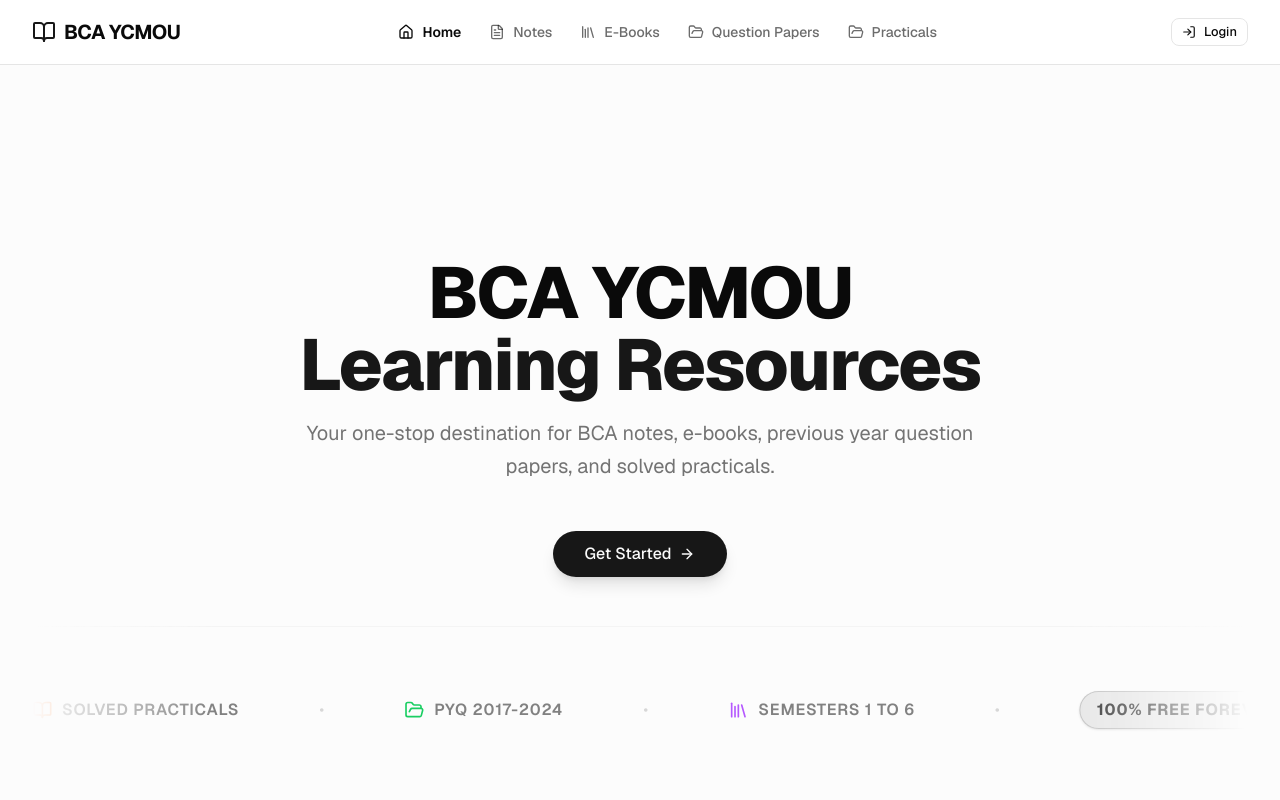
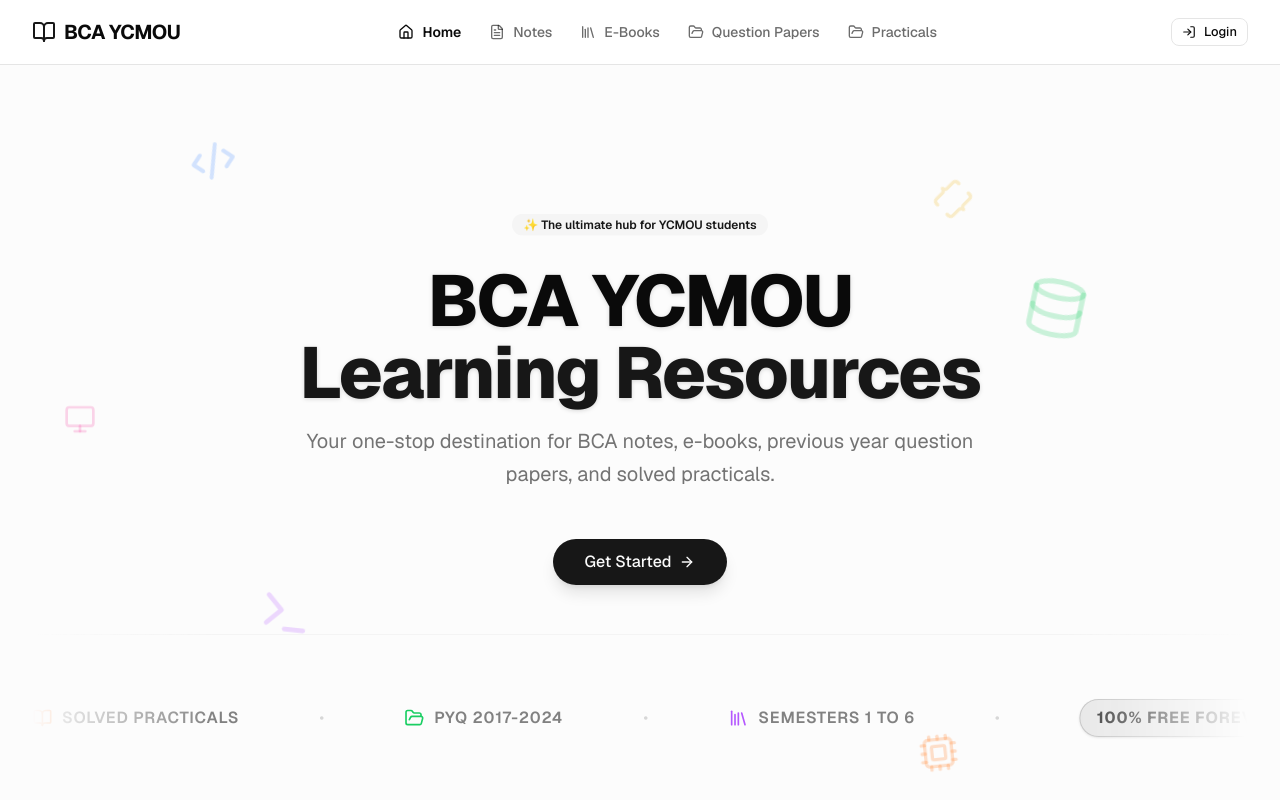
Before and after one commit to saahiyo/bcanotes, a Next.js app: page / in a window 1280 px wide. Shown: the top 800 px of the page. Built offline with nearby package versions, Linux system fonts and the light colour scheme.

Commit message:
feat: implement landing page with animated features and global theme configuration

```diff
--- a/app/(main)/page.tsx
+++ b/app/(main)/page.tsx
@@ -1,16 +1,30 @@
 import Link from "next/link";
-import { ArrowRight, BookOpen, FileText, FolderOpen, Library } from "lucide-react";
+import { ArrowRight, BookOpen, FileText, FolderOpen, Library, Code2, Database, Terminal, Cpu, Monitor, Braces } from "lucide-react";
 import { Button } from "@/components/ui/button";
 import { Card, CardDescription, CardHeader, CardTitle } from "@/components/ui/card";
 
 export default function Home() {
   return (
     <div className="flex flex-col items-center justify-center">
-      <section className="w-full py-16 md:py-24 lg:py-32 xl:py-48 bg-muted/30">
-        <div className="container mx-auto px-4 sm:px-6 lg:px-8">
+      <section className="w-full py-16 md:py-24 lg:py-32 xl:py-40 bg-muted/30 relative overflow-hidden">
+
+        {/* Floating background icons */}
+        <div className="absolute inset-0 pointer-events-none z-0">
+          <Code2 className="absolute top-[10%] left-[10%] md:left-[15%] h-12 w-12 text-blue-500/20 animate-float-slow -rotate-12" />
+          <Database className="absolute top-[25%] right-[5%] md:right-[15%] h-16 w-16 text-green-500/20 animate-float-medium rotate-12" />
+          <Terminal className="absolute bottom-[30%] left-[5%] md:left-[20%] h-14 w-14 text-purple-500/20 animate-float-fast rotate-6" />
+          <Cpu className="absolute bottom-[15%] right-[10%] md:right-[25%] h-10 w-10 text-orange-500/20 animate-float-slow -rotate-6" />
+          <Monitor className="absolute top-[40%] left-[8%] md:left-[5%] h-8 w-8 text-pink-500/20 animate-float-medium" />
+          <Braces className="absolute top-[15%] right-[25%] h-10 w-10 text-yellow-500/20 animate-float-fast rotate-45" />
+        </div>
+
+        <div className="container mx-auto px-4 sm:px-6 lg:px-8 relative z-10">
           <div className="flex flex-col items-center space-y-8 text-center">
             <div className="space-y-4">
-              <h1 className="text-4xl font-extrabold tracking-tight sm:text-5xl md:text-6xl lg:text-7xl">
+              <div className="inline-flex items-center rounded-full border px-2.5 py-0.5 text-xs font-semibold transition-colors focus:outline-none focus:ring-2 focus:ring-ring focus:ring-offset-2 border-transparent bg-secondary text-secondary-foreground hover:bg-secondary/80 mb-4 animate-float-slow">
+                ✨ The ultimate hub for YCMOU students
+              </div>
+              <h1 className="text-4xl font-extrabold tracking-tight sm:text-5xl md:text-6xl lg:text-7xl drop-shadow-sm">
                 BCA YCMOU <br className="hidden sm:inline" />
                 <span className="text-primary">Learning Resources</span>
               </h1>
--- a/app/globals.css
+++ b/app/globals.css
@@ -33,6 +33,9 @@
     --radius-4xl: calc(var(--radius) * 2.6);
 
     --animate-marquee: marquee 25s linear infinite;
+    --animate-float-slow: float 8s ease-in-out infinite;
+    --animate-float-medium: float 6s ease-in-out infinite;
+    --animate-float-fast: float 4s ease-in-out infinite;
 
     @keyframes marquee {
         from {
@@ -40,6 +43,15 @@
         }
         to {
             transform: translateX(-50%);
+        }
+    }
+
+    @keyframes float {
+        0%, 100% {
+            transform: translateY(0);
+        }
+        50% {
+            transform: translateY(-20px);
         }
     }
 }
```
